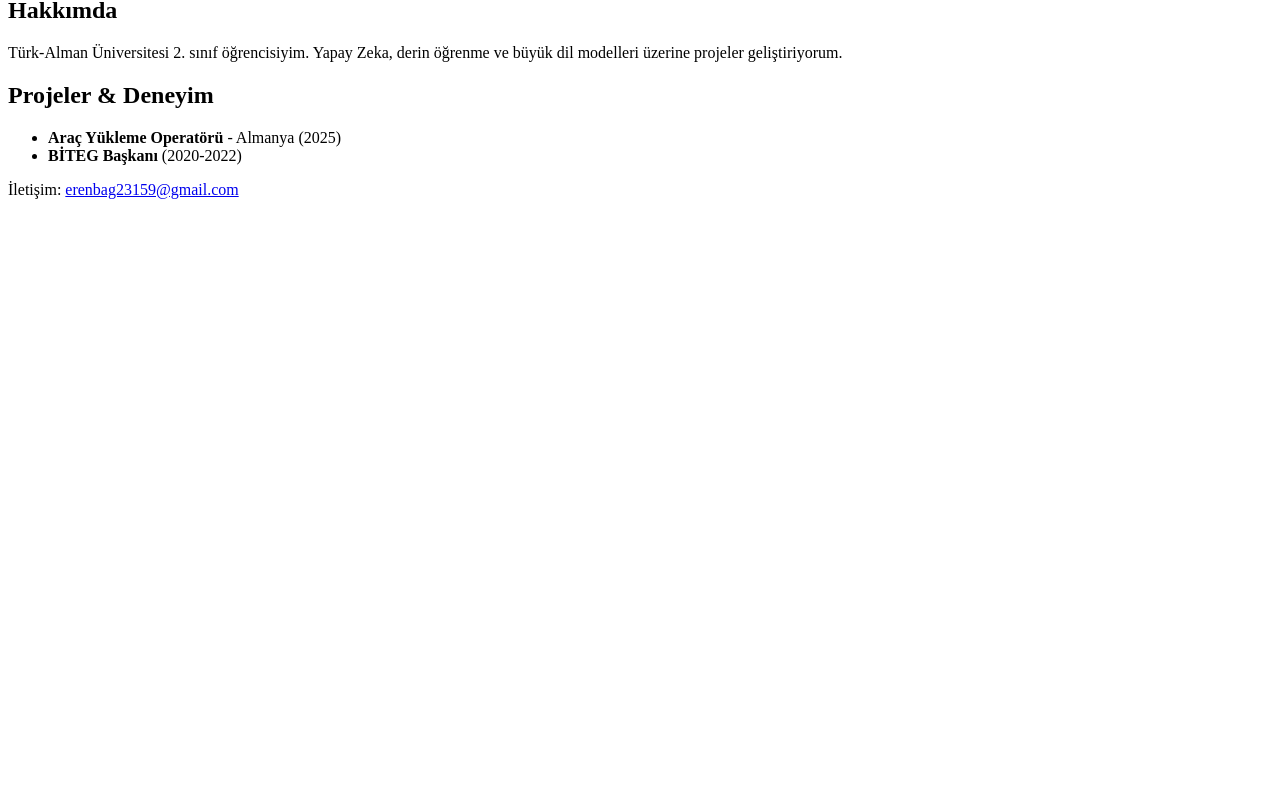
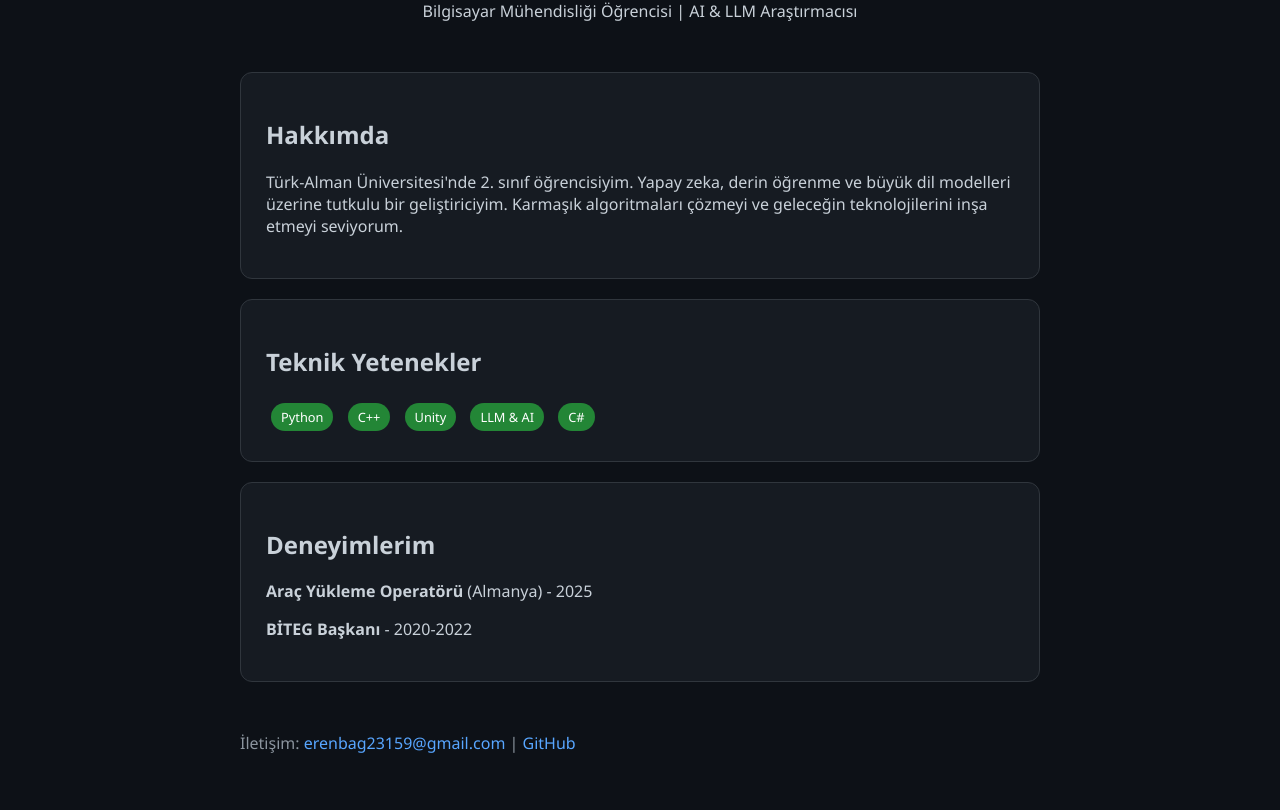
Before and after one commit to erenbag/erenbag.github.io, a plain HTML site: page index.html in a window 1280 px wide. Shown: the part 121-931 px from the top of the page. Before the commit the page ends 800 px from the top, so only its background shows below. Drawn offline with Linux system fonts and the light colour scheme.

Commit message:
Update index.html

```diff
--- a/index.html
+++ b/index.html
@@ -2,27 +2,47 @@
 <html lang="tr">
 <head>
     <meta charset="UTF-8">
+    <meta name="viewport" content="width=device-width, initial-scale=1.0">
     <title>Muhammed Eren Bağ | Portfolyo</title>
-    <link rel="stylesheet" href="style.css">
+    <style>
+        :root { --bg: #0d1117; --text: #c9d1d9; --accent: #58a6ff; }
+        body { font-family: 'Segoe UI', sans-serif; background: var(--bg); color: var(--text); margin: 0; padding: 0; display: flex; flex-direction: column; align-items: center; }
+        .container { max-width: 800px; padding: 40px; }
+        header { text-align: center; margin-bottom: 50px; }
+        h1 { color: var(--accent); font-size: 3rem; margin: 0; }
+        .card { background: #161b22; padding: 25px; border-radius: 12px; margin-bottom: 20px; border: 1px solid #30363d; transition: 0.3s; }
+        .card:hover { transform: translateY(-5px); border-color: var(--accent); }
+        .badge { background: #238636; color: white; padding: 5px 10px; border-radius: 20px; font-size: 0.8rem; margin: 5px; display: inline-block; }
+        a { color: var(--accent); text-decoration: none; }
+        footer { margin-top: 50px; color: #8b949e; }
+    </style>
 </head>
 <body>
+    <div class="container">
         <header>
             <h1>Muhammed Eren Bağ</h1>
-        <p>Bilgisayar Mühendisliği Öğrencisi | AI & LLM Enthusiast</p>
+            <p>Bilgisayar Mühendisliği Öğrencisi | AI & LLM Araştırmacısı</p>
         </header>
-    <section>
+
+        <div class="card">
             <h2>Hakkımda</h2>
-        <p>Türk-Alman Üniversitesi 2. sınıf öğrencisiyim. Yapay Zeka, derin öğrenme ve büyük dil modelleri üzerine projeler geliştiriyorum.</p>
-    </section>
-    <section>
-        <h2>Projeler & Deneyim</h2>
-        <ul>
-            <li><strong>Araç Yükleme Operatörü</strong> - Almanya (2025)</li>
-            <li><strong>BİTEG Başkanı</strong> (2020-2022)</li>
-        </ul>
-    </section>
+            <p>Türk-Alman Üniversitesi'nde 2. sınıf öğrencisiyim. Yapay zeka, derin öğrenme ve büyük dil modelleri üzerine tutkulu bir geliştiriciyim. Karmaşık algoritmaları çözmeyi ve geleceğin teknolojilerini inşa etmeyi seviyorum.</p>
+        </div>
+
+        <div class="card">
+            <h2>Teknik Yetenekler</h2>
+            <span class="badge">Python</span> <span class="badge">C++</span> <span class="badge">Unity</span> <span class="badge">LLM & AI</span> <span class="badge">C#</span>
+        </div>
+
+        <div class="card">
+            <h2>Deneyimlerim</h2>
+            <p><strong>Araç Yükleme Operatörü</strong> (Almanya) - 2025</p>
+            <p><strong>BİTEG Başkanı</strong> - 2020-2022</p>
+        </div>
+
         <footer>
-        <p>İletişim: <a href="mailto:erenbag23159@gmail.com">erenbag23159@gmail.com</a></p>
+            <p>İletişim: <a href="mailto:erenbag23159@gmail.com">erenbag23159@gmail.com</a> | <a href="https://github.com/erenbag">GitHub</a></p>
         </footer>
+    </div>
 </body>
 </html>
```
Lines whose indentation alone changed are shown as unchanged.
